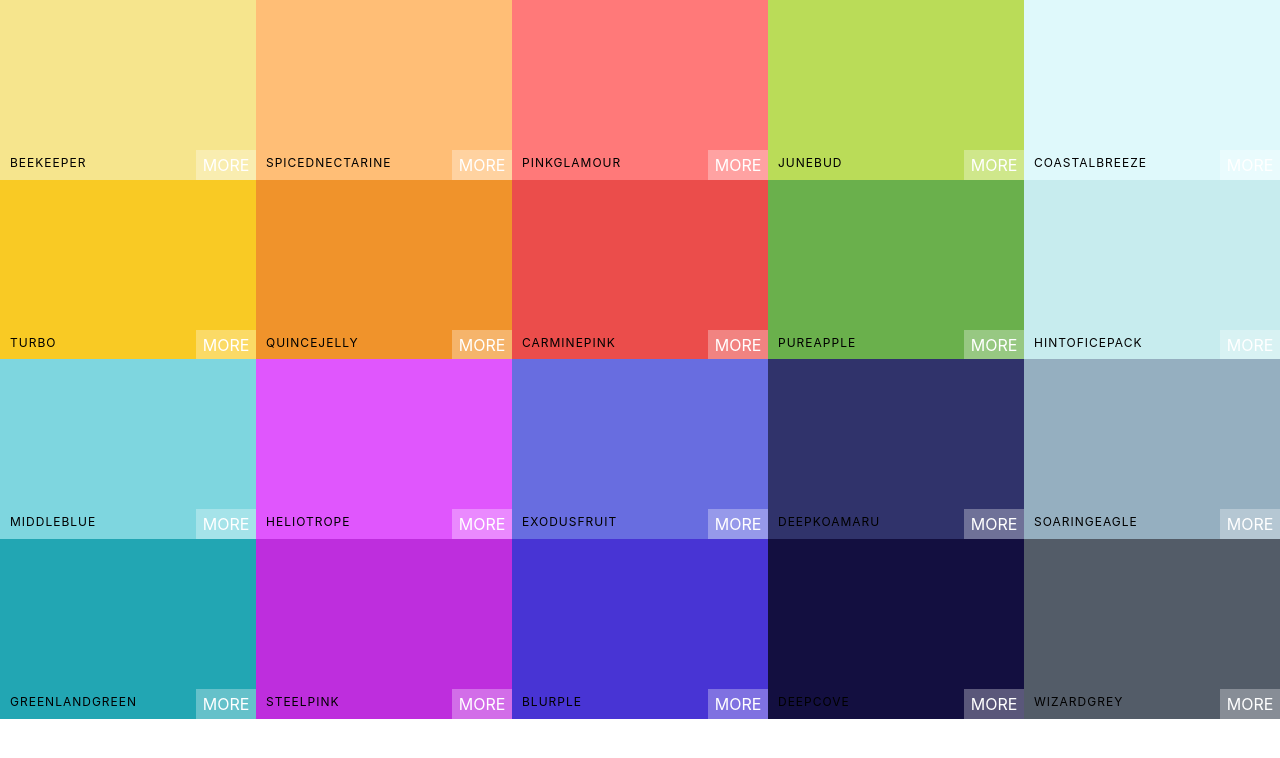
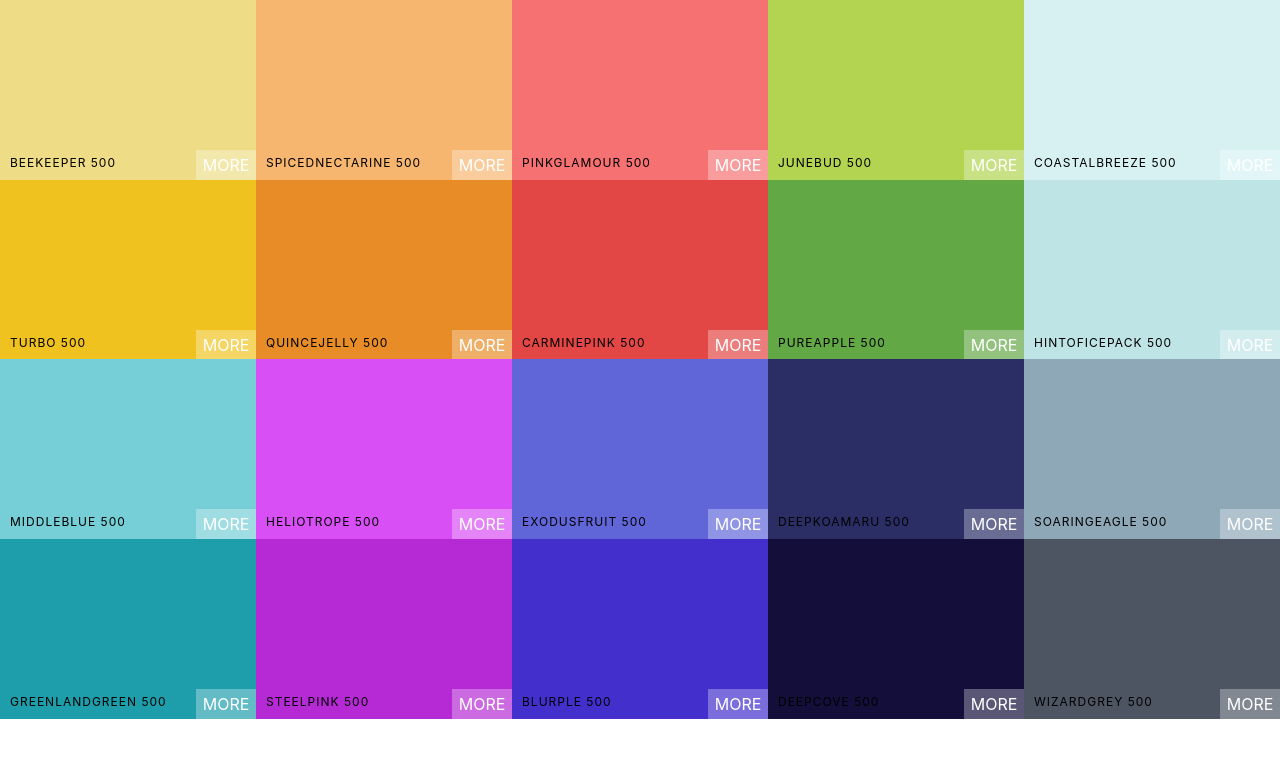
Before and after one commit to christianhubbard/colorboards, a React (Create React App) app: page / in a window 1280 px wide. Shown: the top 758 px of the page. Built offline with nearby package versions, Linux system fonts and the light colour scheme.

Commit message:
Adding color helper js

```diff
--- a/package.json
+++ b/package.json
@@ -6,6 +6,7 @@
     "@testing-library/jest-dom": "^4.2.4",
     "@testing-library/react": "^9.3.2",
     "@testing-library/user-event": "^7.1.2",
+    "chroma-js": "^2.1.0",
     "react": "^16.13.1",
     "react-copy-to-clipboard": "^5.0.2",
     "react-dom": "^16.13.1",
--- a/src/App.js
+++ b/src/App.js
@@ -1,12 +1,13 @@
 import React, {Component} from 'react';
 import Palette from './Palette';
 import seedColors from "./seedColors";
+import {generatePalette} from "./colorHelpers"
 
 class App extends Component {
   render() {
     return (
       <div >
-        <Palette {...seedColors[4]}/>
+        <Palette palette={generatePalette(seedColors[4])}/>
       </div>
     );
   }
--- a/src/Palette.js
+++ b/src/Palette.js
@@ -4,8 +4,8 @@
 
  class Palette extends Component {
     render() {
-        const colorBoxes = this.props.colors.map(color => (
-            <ColorBox background={color.color} name={color.name}/>
+        const colorBoxes = this.props.palette.colors[500].map(color => (
+            <ColorBox background={color.hex} name={color.name}/>
         ))
         return (
             <div className='Palette'>
--- /dev/null
+++ b/src/colorHelpers.js
@@ -0,0 +1,45 @@
+import chroma from "chroma-js";
+
+const levels = [50,100,200,300,400,500,600,700,800,900]
+
+function generatePalette(starterPalette){
+    let newPalette ={
+        paletteName: starterPalette.paletteName,
+        id: starterPalette.id,
+        emoji: starterPalette.emoji,
+        colors: {},
+    };
+
+    for(let level of levels){
+        newPalette.colors[level] = [];
+    }
+
+    for(let color of starterPalette.colors){
+        let scale = generateScale(color.color, 10).reverse();
+        for(let i in scale){
+            newPalette.colors[levels[i]].push({
+                name: `${color.name} ${levels[i]}`,
+                id: color.name.toLowerCase().replace(/ /g, "-"),
+                hex: scale[i],
+                rgb: chroma(scale[i]).css(),
+                rgba: chroma(scale[i]).css().replace("rgb", "rbga").replace(")", ",1.0)")
+            });
+        }
+    }
+    return newPalette
+}
+
+function getRange(hexColor) {
+    const end = "#fff";
+    return [
+        chroma(hexColor).darken(1.4).hex(),
+        hexColor,
+        end]
+
+}
+
+function generateScale(hexColor, numberOfColors){
+    return chroma.scale(getRange(hexColor)).mode("lab").colors(numberOfColors);
+}
+
+export {generatePalette}
```
Also changed, not shown: src/jstest.txt (deleted), 2 other files (tests, documents, lock files or other folders).
